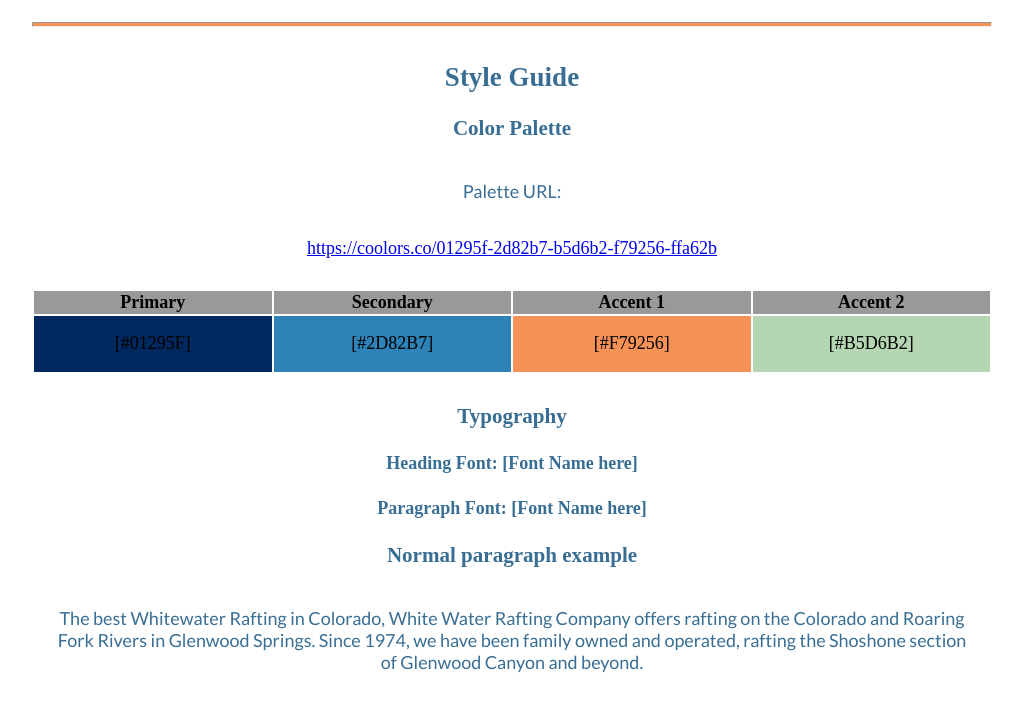
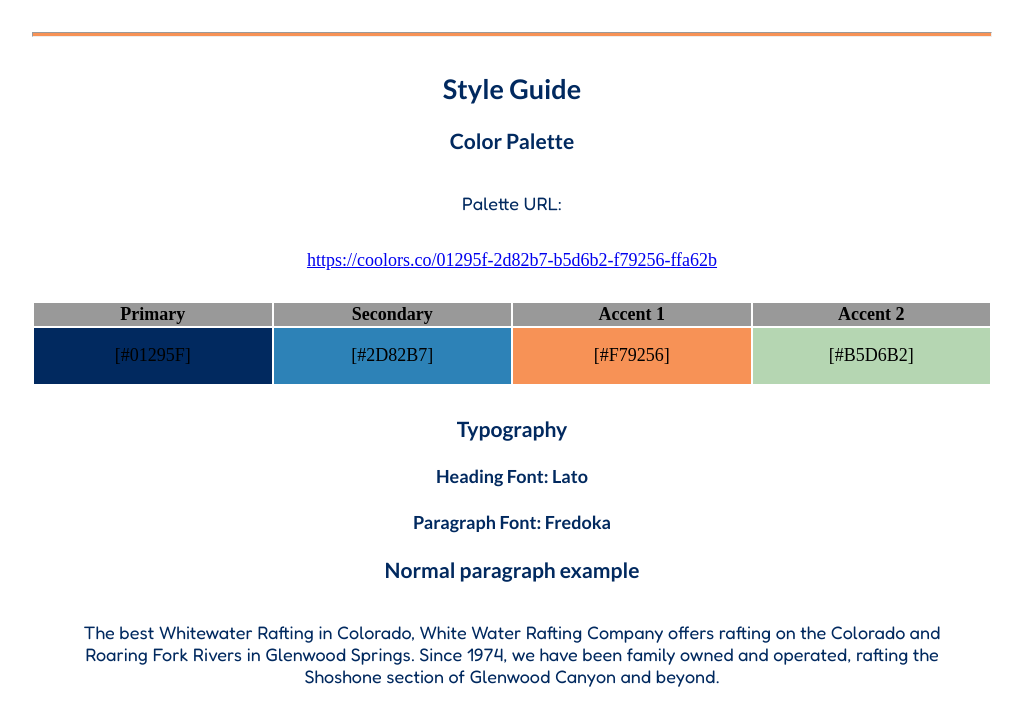
Before and after one commit to BrandonLindberg/wdd130, a plain HTML site: page wwr/site-plan-rafting.html in a window 1280 px wide. Shown: the part 1099-1808 px from the top of the page, without its empty margins (128-1151 px from the left). Drawn offline with Linux system fonts and the light colour scheme; a web font is replaced by a local one.

Commit message:
updated fonts and changed colors

```diff
--- a/wwr/site-plan-rafting.html
+++ b/wwr/site-plan-rafting.html
@@ -66,11 +66,11 @@
     <!-- Choose a font for your paragraphs (body copy) and headlines. What font(s) have you chosen? Think also about which of your colors above you might use for background and font colors. -->
 
     <h4>
-      Heading Font: [Font Name here]
+      Heading Font: Lato
       <!-- change this -->
     </h4>
     <h4>
-      Paragraph Font: [Font Name here]
+      Paragraph Font: Fredoka
       <!-- change this -->
     </h4>
     <h3>Normal paragraph example</h3>
--- a/wwr/styles/site-plan-rafting.css
+++ b/wwr/styles/site-plan-rafting.css
@@ -2,7 +2,8 @@
 /* if you are using any Google fonts change the font names below to your fonts.
 Any spaces in your font name should be replaced with a +.
 Fonts are separated by a & */
-@import url('https://fonts.googleapis.com/css2?family=IM+Fell+French+Canon&family=Lato:ital,wght@0,400;0,700;1,400&display=swap');
+@import url('https://fonts.googleapis.com/css2?family=Lato:ital,wght@0,100;0,300;0,400;0,700;0,900;1,100;1,300;1,400;1,700;1,900&display=swap');
+@import url('https://fonts.googleapis.com/css2?family=Fredoka:wght@300..700&display=swap');
 
 :root {
   /* change the values below to your colors from your palette */
@@ -12,19 +13,19 @@ Fonts are separated by a & */
   --accent2-color: #B5D6B2;
 
   /* change the values below to your chosen font(s) */
-  --heading-font: "IM Fell French Canon";
-  --paragraph-font: Lato, Helvetica, sans-serif;
+  --heading-font: "Lato";
+  --paragraph-font: "Fredoka";
 
   /* these colors below should be chosen from among your palette colors above */
-  --headline-color-on-white: #396E94;  /* headlines on a white background */
-  --headline-color-on-color: white; /* headlines on a colored background */
-  --paragraph-color-on-white: #396E94; /* paragraph text on a white background */
-  --paragraph-color-on-color: white; /* paragraph text on a colored background */
+  --headline-color-on-white: #01295F;  /* headlines on a white background */
+  --headline-color-on-color: #F79256; /* headlines on a colored background */
+  --paragraph-color-on-white: #01295F; /* paragraph text on a white background */
+  --paragraph-color-on-color: #F79256; /* paragraph text on a colored background */
   --paragraph-background-color: #396E94  ;
-  --nav-link-color: #396E94;
-  --nav-background-color: #D4AC0D;
+  --nav-link-color: #F79256;
+  --nav-background-color: #2D82B7;
   --nav-hover-link-color: white;
-  --nav-hover-background-color: #396E94;
+  --nav-hover-background-color: #B5D6B2;
 }
 
 
```
